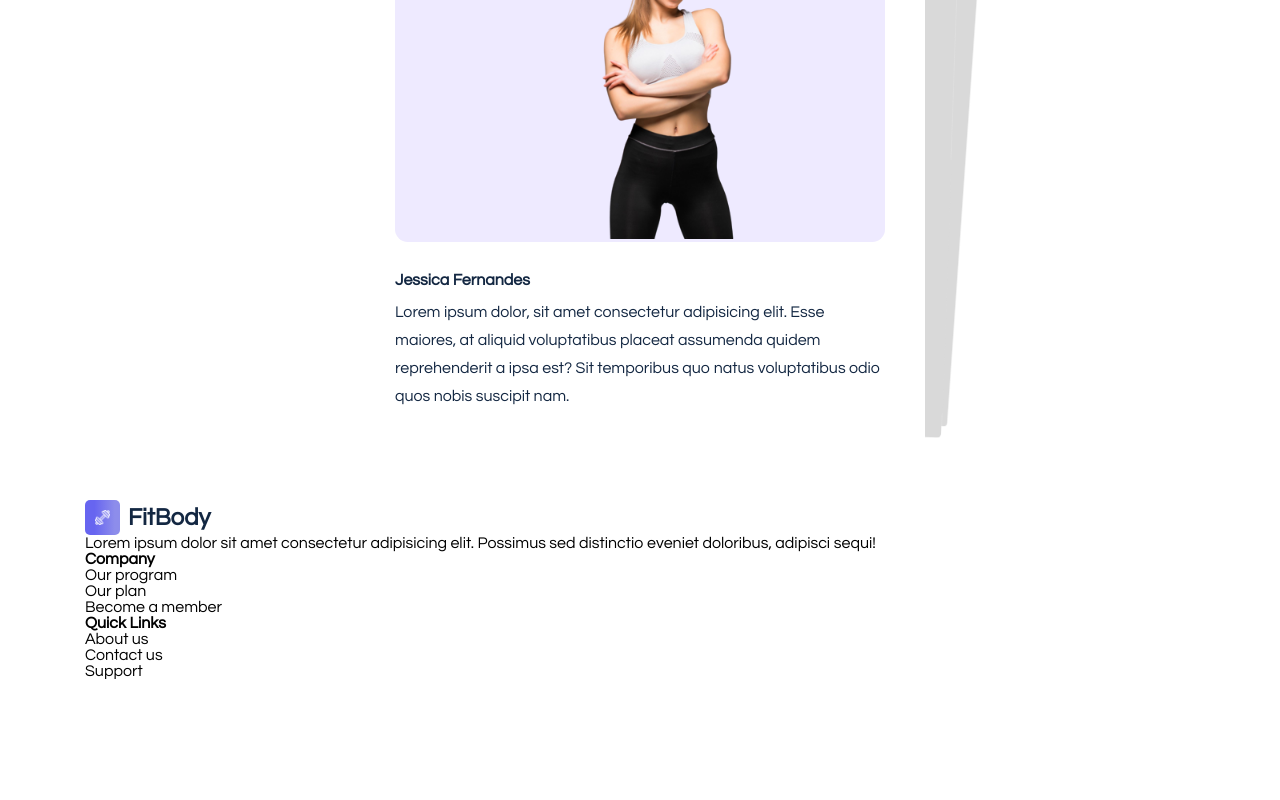
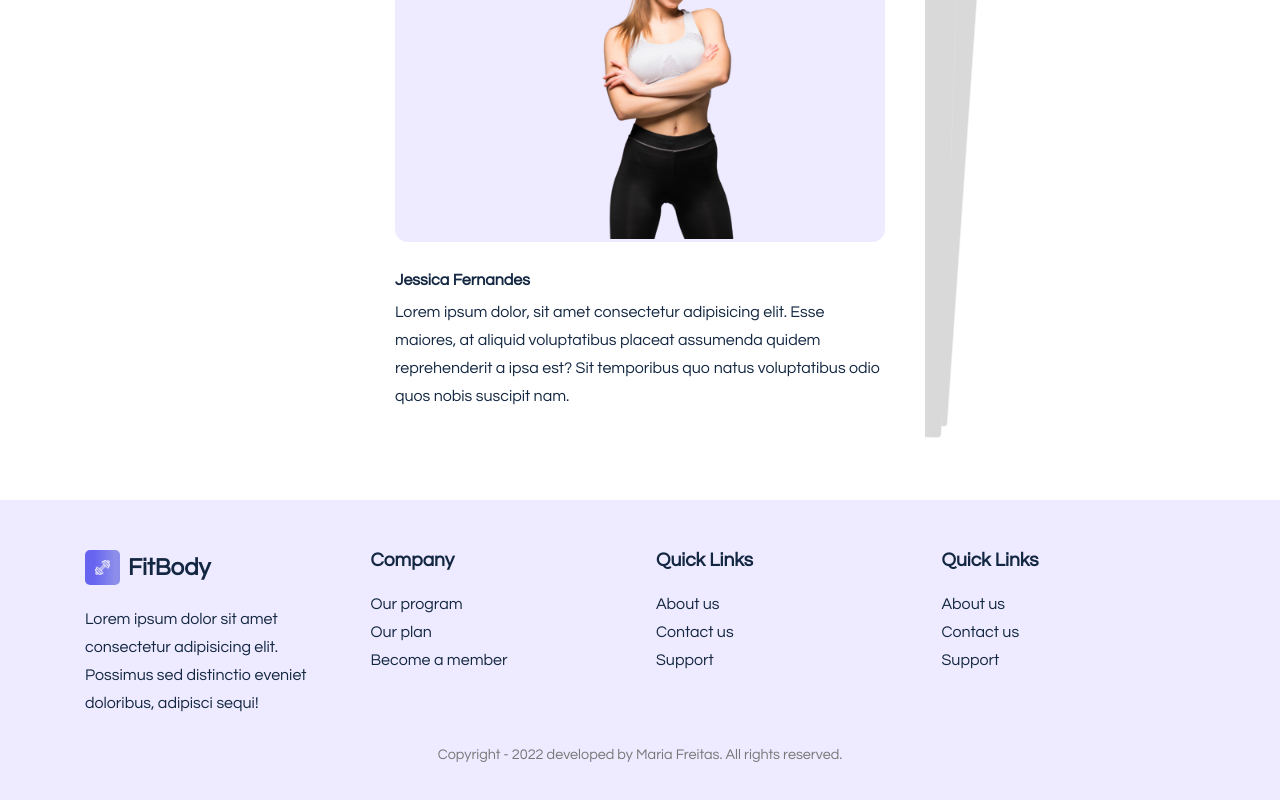
Before and after one commit to mariaemf/gym-website-reactjs, a React (Create React App) app: page / in a window 1280 px wide. Shown: the part 2713-3513 px from the top of the page. Before the commit the page ends 3392 px from the top, so only its background shows below. Built offline with nearby package versions, Linux system fonts and the light colour scheme.

Commit message:
finalizing the styling of the session footer

```diff
--- a/src/components/UI/Footer.js
+++ b/src/components/UI/Footer.js
@@ -3,6 +3,8 @@ import logo from "../../assets/img/dumble.png";
 import "../../styles/footer.css";
 
 const Footer = () => {
+  const year = new Date().getFullYear();
+
   return (
     <footer className="footer">
       <div className="container">
@@ -49,7 +51,26 @@ const Footer = () => {
               </li>
             </ul>
           </div>
+          <div className="footer__box">
+            <h4 className="footer__title">Quick Links</h4>
+
+            <ul className="footer__links">
+              <li>
+                <a href="#">About us</a>
+              </li>
+              <li>
+                <a href="#">Contact us</a>
+              </li>
+              <li>
+                <a href="#">Support</a>
+              </li>
+            </ul>
+          </div>
         </div>
+        <p className="copyright">
+          {" "}
+          Copyright - {year} developed by Maria Freitas. All rights reserved.{" "}
+        </p>
       </div>
     </footer>
   );
--- a/src/styles/footer.css
+++ b/src/styles/footer.css
@@ -0,0 +1,50 @@
+.footer {
+  padding: 50px 0px;
+  background: #eeeaff;
+}
+
+.footer__wrapper {
+  display: flex;
+  justify-content: space-between;
+  column-gap: 2rem;
+
+}
+
+.footer__box {
+  width: 30%;
+}
+
+.footer__box p {
+  color: var(--heading-color);
+  line-height: 28px;
+  margin-top: 20px;
+}
+
+.footer__title {
+  font-size: 1.2rem;
+  color: var(--heading-color);
+  margin-bottom: 20px;
+}
+
+.footer__links li {
+  line-height: 28px;
+
+}
+
+.footer__links li a {
+  color: var(--heading-color);
+  cursor: pointer;
+
+}
+
+.footer__links li a:hover {
+  color: var(--primary-color);
+}
+
+.copyright {
+  margin-top: 30px;
+  text-align: center;
+  color: #777;
+  font-size: 0.9rem;
+
+}
```
